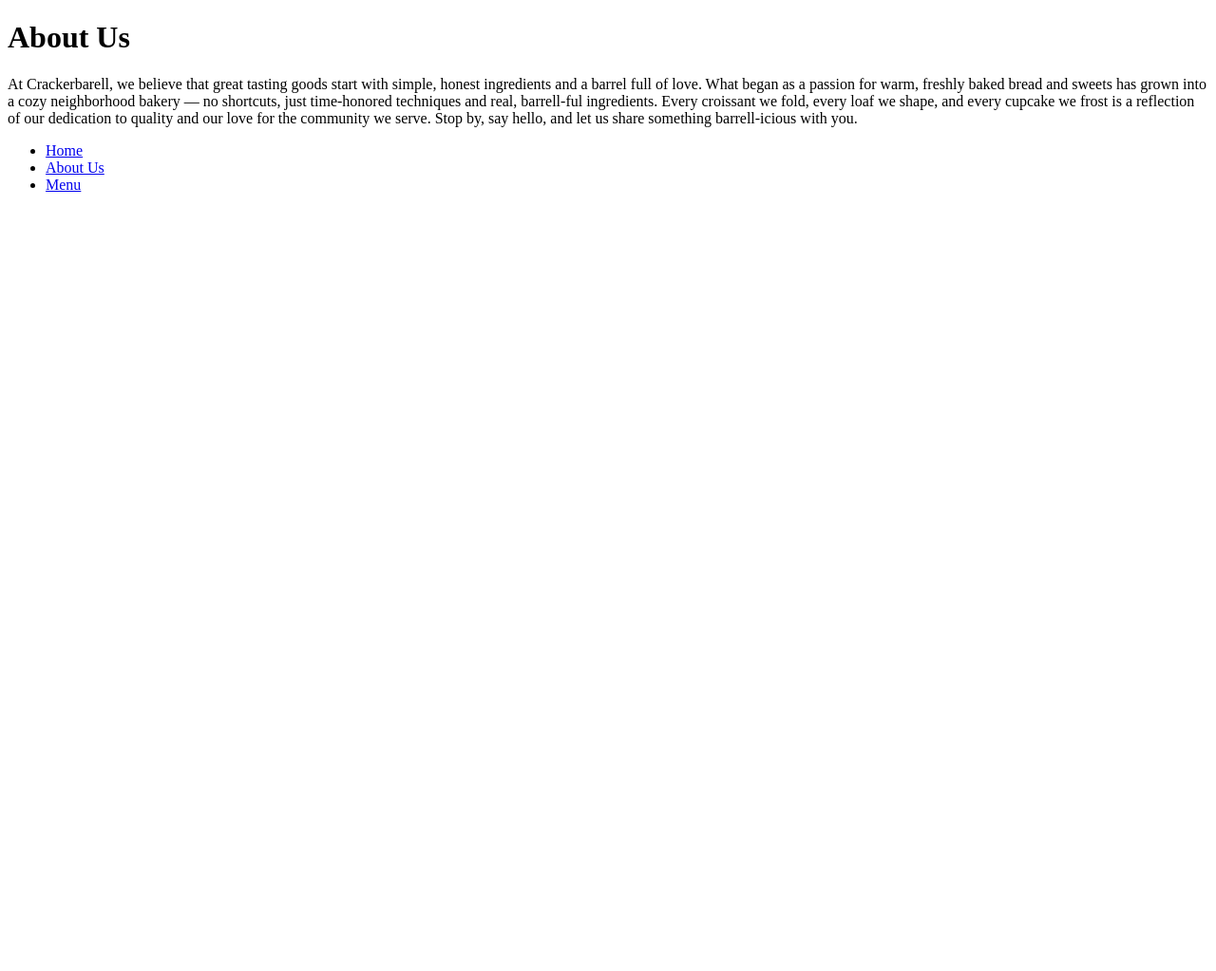
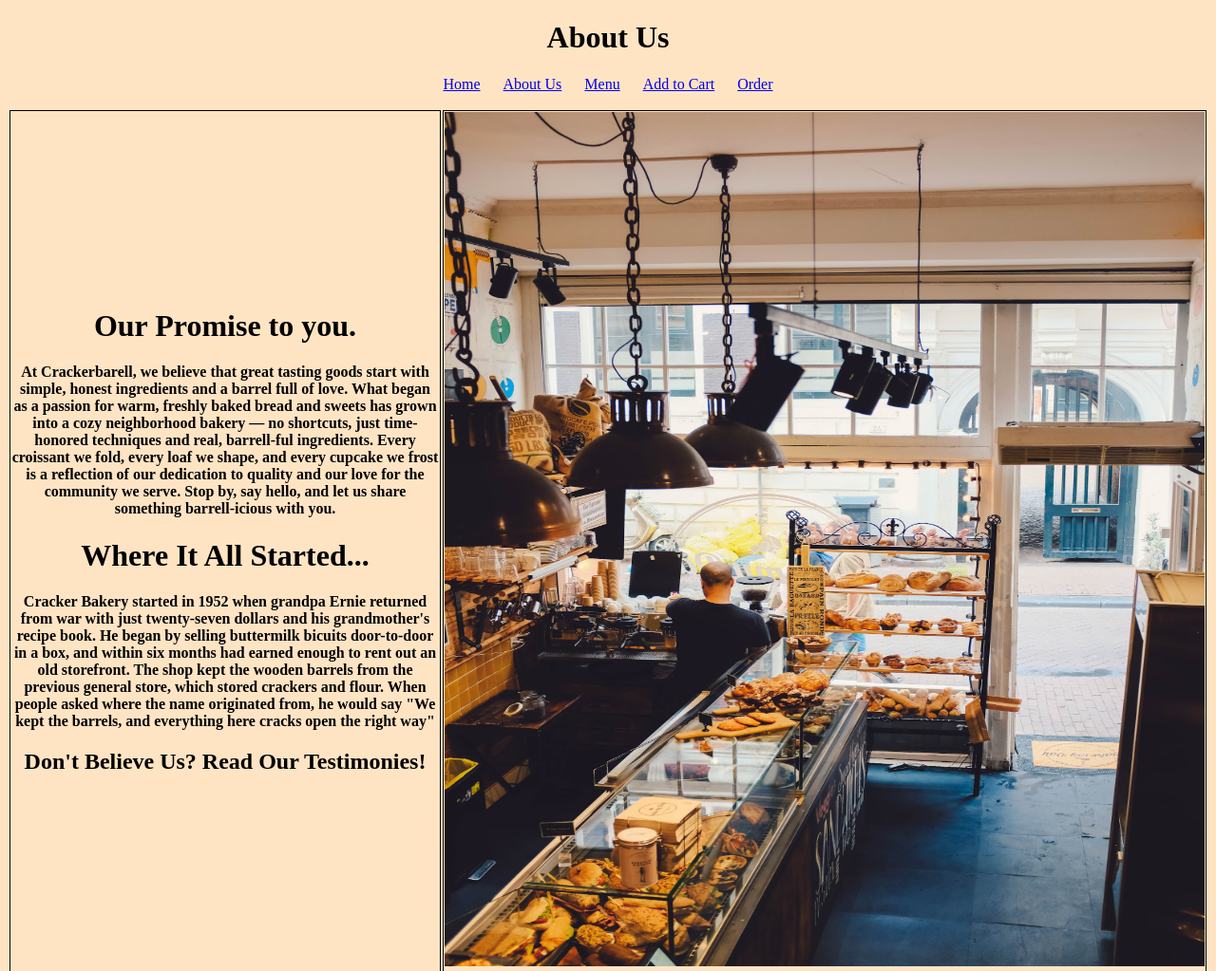
Before and after one commit to cuviosity/HIT164_Assignment3, a plain HTML site: page AboutUs.html in a window 1280 px wide. Shown: the top 1023 px of the page at 95% size. Before the commit the page ends 800 px from the top, so only its background shows below. Drawn offline with Linux system fonts and the light colour scheme.

Commit message:
Vivienne's  New Update

```diff
--- a/AboutUs.html
+++ b/AboutUs.html
@@ -3,26 +3,55 @@
 <head>
     <meta charset="UTF-8">
     <meta name="viewport" content="width=device-width, initial-scale=1.0">
+    <link rel="stylesheet" href="css/style.css">
     <title>Bakery</title>
 </head>
 <body>
     <h1>About Us</h1>
-    <p>
-        At Crackerbarell, we believe that great tasting goods start with simple, honest ingredients and a barrel full of love. What began as a passion for warm, freshly baked bread and sweets has grown into a cozy neighborhood bakery  — no shortcuts, just time-honored techniques and real, barrell-ful ingredients.
 
-Every croissant we fold, every loaf we shape, and every cupcake we frost is a reflection of our dedication to quality and our love for the community we serve.
-
-Stop by, say hello, and let us share something barrell-icious with you.
-    </p>
     <nav>
         <ul>
             <li><a href="index.html">Home</a></li>
             <li><a href="AboutUs.html">About Us</a></li>
             <li><a href="Menu.html">Menu</a></li>
+            <li><a href="AddCart.html">Add to Cart</a></li>
+            <li><a href="Order.html">Order</a></li>
         </ul>
     </nav>
 
     <Main>
+        <div>
+            <Table>
+                <tr>
+                   <th>
+                    <h1>
+                        Our Promise to you.
+                    </h1>
+        At Crackerbarell, we believe that great tasting goods start with simple, honest ingredients and a barrel full of love.
+        What began as a passion for warm, freshly baked bread and sweets has grown into a cozy neighborhood bakery  — no shortcuts, just time-honored techniques and real, barrell-ful ingredients.
+
+Every croissant we fold, every loaf we shape, and every cupcake we frost is a reflection of our dedication to quality and our love for the community we serve.
+
+Stop by, say hello, and let us share something barrell-icious with you.
+<table>
+    <tr>
+        <h1>
+            Where It All Started...
+        </h1>
+        Cracker Bakery started in 1952 when grandpa Ernie returned from war with just twenty-seven dollars and his grandmother's recipe book. He began by selling buttermilk bicuits door-to-door in a box, and within six months had earned enough to rent out an old storefront.
+         The shop kept the wooden barrels from the previous general store, which stored crackers and flour. When people asked where the name originated from, he would say "We kept the barrels, and everything here cracks open the right way"
+         <h2>
+            Don't Believe Us? Read Our Testimonies!
+         </h2>
+    </tr>
+</table>
+                    <th>
+                        <img src="Images/photo-1536782896453-61d09f3aaf3e.avif" alt="Bakery" width="800px" height="900px">
+                    </th>
+                </tr>
+            </Table>
+        </div>
+
     </Main>
 </body>
 </html>
--- a/css/style.css
+++ b/css/style.css
@@ -1,6 +1,7 @@
 body{
 
     text-align: center;
+    background-color: bisque;
 }
 
 
@@ -30,7 +31,7 @@
         }
 
         .Item-container img {
-            border: 20px solid #addff5;
+            border: 20px solid #cec69c;
             margin: 40px;
             width: 400px;
             height: 200px;
@@ -45,7 +46,7 @@
         }
 
         .Cart-container img {
-            border: 20px solid #addff5;
+            border: 20px solid #cec69c;
             width: 180px;
             height: 100px;
         }
@@ -59,7 +60,7 @@
         }
 
         .Cart-container thead{
-            background-color: #addff5;
+            background-color: #cec69c;
         }
 
         .Cart-container h3{
@@ -81,7 +82,7 @@
         }
 
         .Order-container thead{
-            background-color: #addff5;
+            background-color: #cec69c;
         }
         .order-summary {
             display: flex;
```
Also changed, not shown: Menu.html (+5 -1 lines), index.html (+2 -1 lines), 1 other file.
